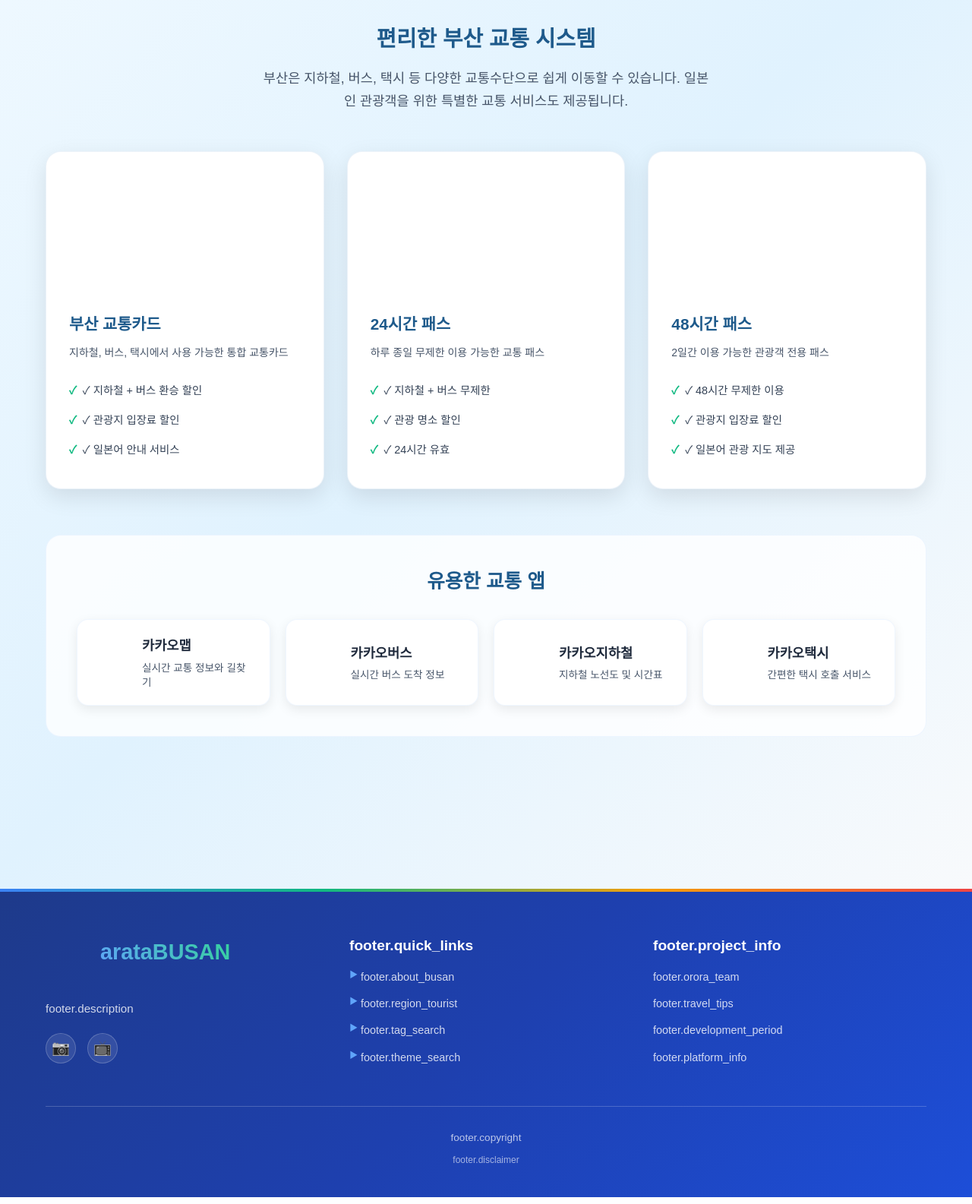
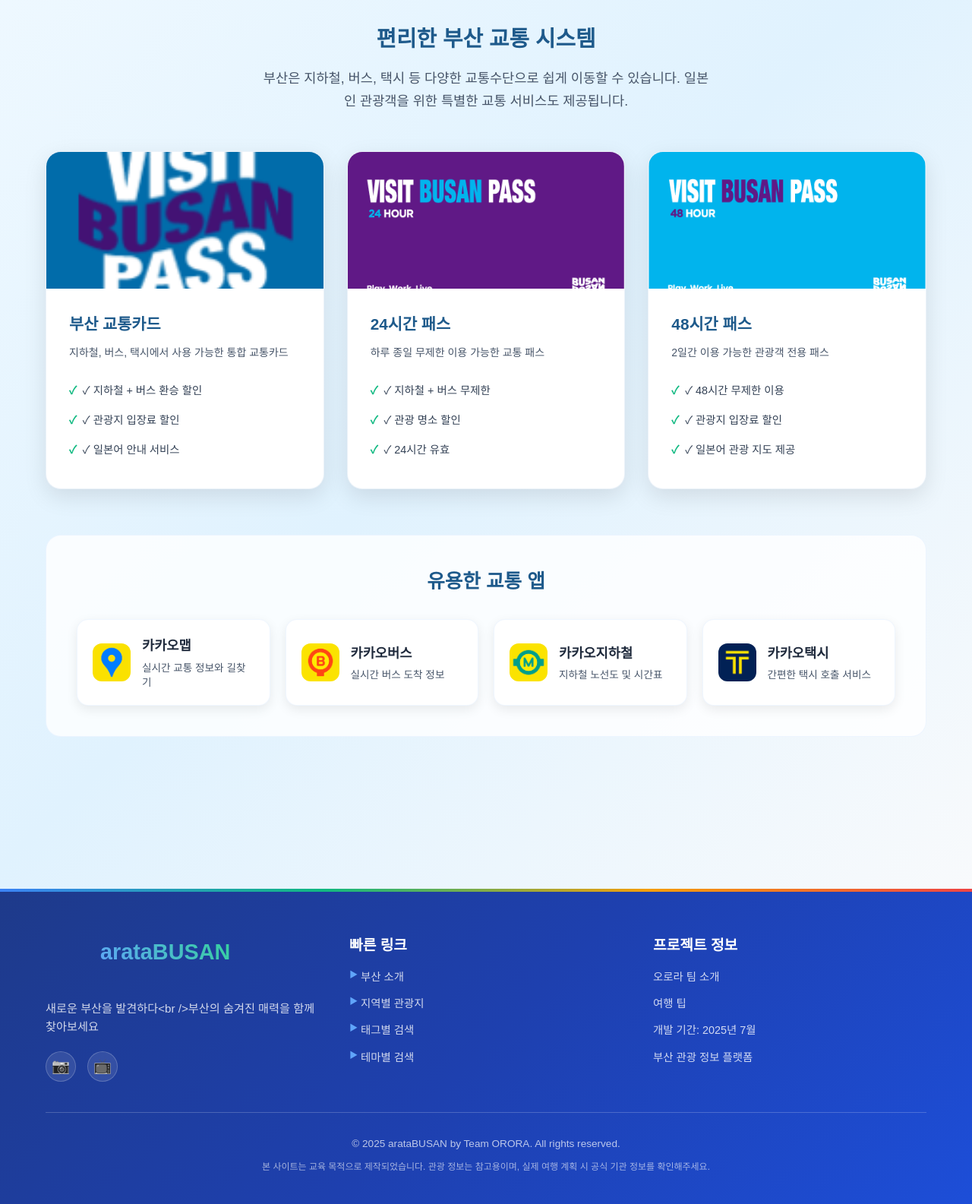
Before and after one commit to QCoQCo/ORORAproject, a Spring Boot app: page / in a window 1280 px wide. Shown: the part 4518-6103 px from the top of the page at 76% size. Run offline with Spring Boot 4, Linux system fonts and the light colour scheme; some libraries are stand-ins or nearby versions; some web fonts are replaced.

Commit message:
Enhance UI and remove unused footer loader script
- Updated CSS to ensure consistent opacity and transform properties for transport and app images.
- Removed the footer-loader.js script as it was no longer needed.
- Adjusted image loading logic in index.js to exclude transport and app images from loading animations.
- Added new footer translations in language.js for improved localization.
- Updated SQL schema and sample data to reflect changes in user login ID field.
- Modified HTML templates to use absolute paths for images and improved footer structure.

```diff
--- a/src/main/resources/static/css/index.css
+++ b/src/main/resources/static/css/index.css
@@ -724,6 +724,7 @@
     height: 180px;
     object-fit: cover;
     transition: transform 0.3s ease;
+    opacity: 1 !important;
 }
 
 .transport-card:hover .transport-image {
@@ -814,6 +815,7 @@
     border-radius: 12px;
     object-fit: cover;
     flex-shrink: 0;
+    opacity: 1 !important;
 }
 
 .app-info h4 {
@@ -1361,8 +1363,8 @@
 
 /* Transportation Section Animations */
 .transport-card {
-    opacity: 0;
-    transform: translateY(30px);
+    opacity: 1;
+    transform: translateY(0);
     /* animation: fadeInUp 0.6s ease-out forwards; */
 }
 
@@ -1377,9 +1379,9 @@
 }
 
 .app-item {
-    opacity: 0;
-    transform: translateX(-20px);
-    animation: fadeInRight 0.5s ease-out forwards;
+    opacity: 1;
+    transform: translateX(0);
+    /* animation: fadeInRight 0.5s ease-out forwards; */
 }
 
 .app-item:nth-child(1) {
--- a/src/main/resources/static/js/index.js
+++ b/src/main/resources/static/js/index.js
@@ -333,7 +333,8 @@
 
 // Loading animation for images
 function initImageLoading() {
-    const images = document.querySelectorAll('img');
+    // Exclude transport and app images from loading animation
+    const images = document.querySelectorAll('img:not(.transport-image):not(.app-icon)');
 
     images.forEach((img) => {
         // Check if image is already loaded
@@ -362,6 +363,14 @@
         img.style.opacity = '0';
         img.style.transform = 'scale(0.9)';
         img.style.transition = 'opacity 0.3s ease, transform 0.3s ease';
+    });
+
+    // Ensure transport and app images are always visible
+    const transportImages = document.querySelectorAll('.transport-image, .app-icon');
+    transportImages.forEach((img) => {
+        img.style.opacity = '1';
+        img.style.transform = 'scale(1)';
+        img.style.transition = 'transform 0.3s ease';
     });
 }
 
--- a/src/main/resources/static/js/language.js
+++ b/src/main/resources/static/js/language.js
@@ -426,6 +426,21 @@
             'orora.cho_yujung_work2': '로그인페이지 작성',
             'orora.cho_yujung_work3': '회원가입페이지 작성',
             'orora.cho_yujung_work4': '빠진부분찾기',
+
+            // Footer
+            'footer.description': '새로운 부산을 발견하다<br />부산의 숨겨진 매력을 함께 찾아보세요',
+            'footer.quick_links': '빠른 링크',
+            'footer.about_busan': '부산 소개',
+            'footer.region_tourist': '지역별 관광지',
+            'footer.tag_search': '태그별 검색',
+            'footer.theme_search': '테마별 검색',
+            'footer.project_info': '프로젝트 정보',
+            'footer.orora_team': '오로라 팀 소개',
+            'footer.travel_tips': '여행 팁',
+            'footer.development_period': '개발 기간: 2025년 7월',
+            'footer.platform_info': '부산 관광 정보 플랫폼',
+            'footer.copyright': '© 2025 arataBUSAN by Team ORORA. All rights reserved.',
+            'footer.disclaimer': '본 사이트는 교육 목적으로 제작되었습니다. 관광 정보는 참고용이며, 실제 여행 계획 시 공식 기관 정보를 확인해주세요.',
         };
     }
 
--- a/src/main/resources/static/temp/new_data_schema.sql
+++ b/src/main/resources/static/temp/new_data_schema.sql
@@ -62,7 +62,7 @@
 -- 6. 사용자 테이블
 CREATE TABLE users (
     id INT PRIMARY KEY AUTO_INCREMENT,
-    user_id VARCHAR(50) NOT NULL UNIQUE,
+    login_id VARCHAR(50) NOT NULL UNIQUE, -- 사용자가 직접 설정한 로그인 ID
     username VARCHAR(50) NOT NULL,
     email VARCHAR(255) NOT NULL UNIQUE,
     password_hash VARCHAR(255) NOT NULL,
@@ -77,7 +77,7 @@
     last_login TIMESTAMP NULL,
     created_at TIMESTAMP DEFAULT CURRENT_TIMESTAMP,
     updated_at TIMESTAMP DEFAULT CURRENT_TIMESTAMP ON UPDATE CURRENT_TIMESTAMP,
-    INDEX idx_user_id (user_id),
+    INDEX idx_login_id (login_id),
     INDEX idx_email (email),
     INDEX idx_role (role),
     INDEX idx_status (status)
--- a/src/main/resources/static/temp/sample_data.sql
+++ b/src/main/resources/static/temp/sample_data.sql
@@ -56,7 +56,7 @@
 ('봄'), ('부산가족축제'), ('가족'), ('놀이'), ('아이'), ('부모'), ('함께'), ('즐거움');
 
 -- 3. 사용자 데이터 삽입 (기존 users.json 기반)
-INSERT INTO users (user_id, username, email, password_hash, role, status, profile_image, phone_number, address, birth_date, gender, join_date, last_login) VALUES
+INSERT INTO users (login_id, username, email, password_hash, role, status, profile_image, phone_number, address, birth_date, gender, join_date, last_login) VALUES
 ('admin', '관리자', 'admin@aratabusan.com', '$2b$10$rQZ8K9mN2pL3qR4sT5uV6w', 'admin', 'active', NULL, '010-1234-5678', '부산광역시 해운대구', '1985-03-15', 'male', '2024-01-01', '2024-12-19 10:30:00'),
 ('user001', '테스트유저', 'user001@gmail.com', '$2b$10$rQZ8K9mN2pL3qR4sT5uV6w', 'member', 'active', NULL, '010-2345-6789', '부산광역시 중구', '1990-07-22', 'female', '2024-02-15', '2024-12-18 14:20:00'),
 ('vipuser', 'vip유저', 'vip@example.com', '$2b$10$rQZ8K9mN2pL3qR4sT5uV6w', 'vip', 'active', NULL, '010-3456-7890', '부산광역시 부산진구', '1988-11-08', 'male', '2024-03-10', '2024-12-17 16:45:00'),
--- a/src/main/resources/templates/index.html
+++ b/src/main/resources/templates/index.html
@@ -269,26 +269,26 @@
                     <h2 class="section-title" data-translate="seasons.title">부산의 계절</h2>
                     <div class="features-grid">
                         <div class="feature-item">
-                            <img src="images/spring.jpg" alt="부산의 봄" class="feature-image" />
+                            <img src="/images/spring.jpg" alt="부산의 봄" class="feature-image" />
                             <h3 data-translate="seasons.spring">봄</h3>
                             <p data-translate="seasons.spring_desc">
                                 벚꽃이 만개하는 아름다운 부산의 봄
                             </p>
                         </div>
                         <div class="feature-item">
-                            <img src="images/summer.jpg" alt="부산의 여름" class="feature-image" />
+                            <img src="/images/summer.jpg" alt="부산의 여름" class="feature-image" />
                             <h3 data-translate="seasons.summer">여름</h3>
                             <p data-translate="seasons.summer_desc">
                                 시원한 바다와 해변을 만끽하는 여름
                             </p>
                         </div>
                         <div class="feature-item">
-                            <img src="images/fall.jpg" alt="부산의 가을" class="feature-image" />
+                            <img src="/images/fall.jpg" alt="부산의 가을" class="feature-image" />
                             <h3 data-translate="seasons.fall">가을</h3>
                             <p data-translate="seasons.fall_desc">단풍으로 물든 부산의 가을 정취</p>
                         </div>
                         <div class="feature-item">
-                            <img src="images/winter.jpg" alt="부산의 겨울" class="feature-image" />
+                            <img src="/images/winter.jpg" alt="부산의 겨울" class="feature-image" />
                             <h3 data-translate="seasons.winter">겨울</h3>
                             <p data-translate="seasons.winter_desc">
                                 따뜻한 부산에서 즐기는 겨울 여행
@@ -402,7 +402,7 @@
                         <div class="transport-grid">
                             <div class="transport-card">
                                 <img
-                                    src="images/visitbusanpass.png"
+                                    src="/images/visitbusanpass.png"
                                     alt="부산 교통카드"
                                     class="transport-image"
                                 />
@@ -427,7 +427,7 @@
 
                             <div class="transport-card">
                                 <img
-                                    src="images/visitbusanpass24h.png"
+                                    src="/images/visitbusanpass24h.png"
                                     alt="24시간 패스"
                                     class="transport-image"
                                 />
@@ -452,7 +452,7 @@
 
                             <div class="transport-card">
                                 <img
-                                    src="images/visitbusanpass48h.png"
+                                    src="/images/visitbusanpass48h.png"
                                     alt="48시간 패스"
                                     class="transport-image"
                                 />
@@ -481,7 +481,7 @@
                             <div class="app-grid">
                                 <div class="app-item">
                                     <img
-                                        src="images/kakaomap.png"
+                                        src="/images/kakaomap.png"
                                         alt="카카오맵"
                                         class="app-icon"
                                     />
@@ -494,7 +494,7 @@
                                 </div>
                                 <div class="app-item">
                                     <img
-                                        src="images/kakaobus.png"
+                                        src="/images/kakaobus.png"
                                         alt="카카오버스"
                                         class="app-icon"
                                     />
@@ -507,7 +507,7 @@
                                 </div>
                                 <div class="app-item">
                                     <img
-                                        src="images/kakaosubway.png"
+                                        src="/images/kakaosubway.png"
                                         alt="카카오지하철"
                                         class="app-icon"
                                     />
@@ -522,7 +522,7 @@
                                 </div>
                                 <div class="app-item">
                                     <img
-                                        src="images/kakaotaxi.png"
+                                        src="/images/kakaotaxi.png"
                                         alt="카카오택시"
                                         class="app-icon"
                                     />
```
Also changed, not shown: src/main/resources/static/js/footer-loader.js (deleted, +0 -183 lines), src/main/resources/templates/components/footer.html (+18 -8 lines), 1 other file.
